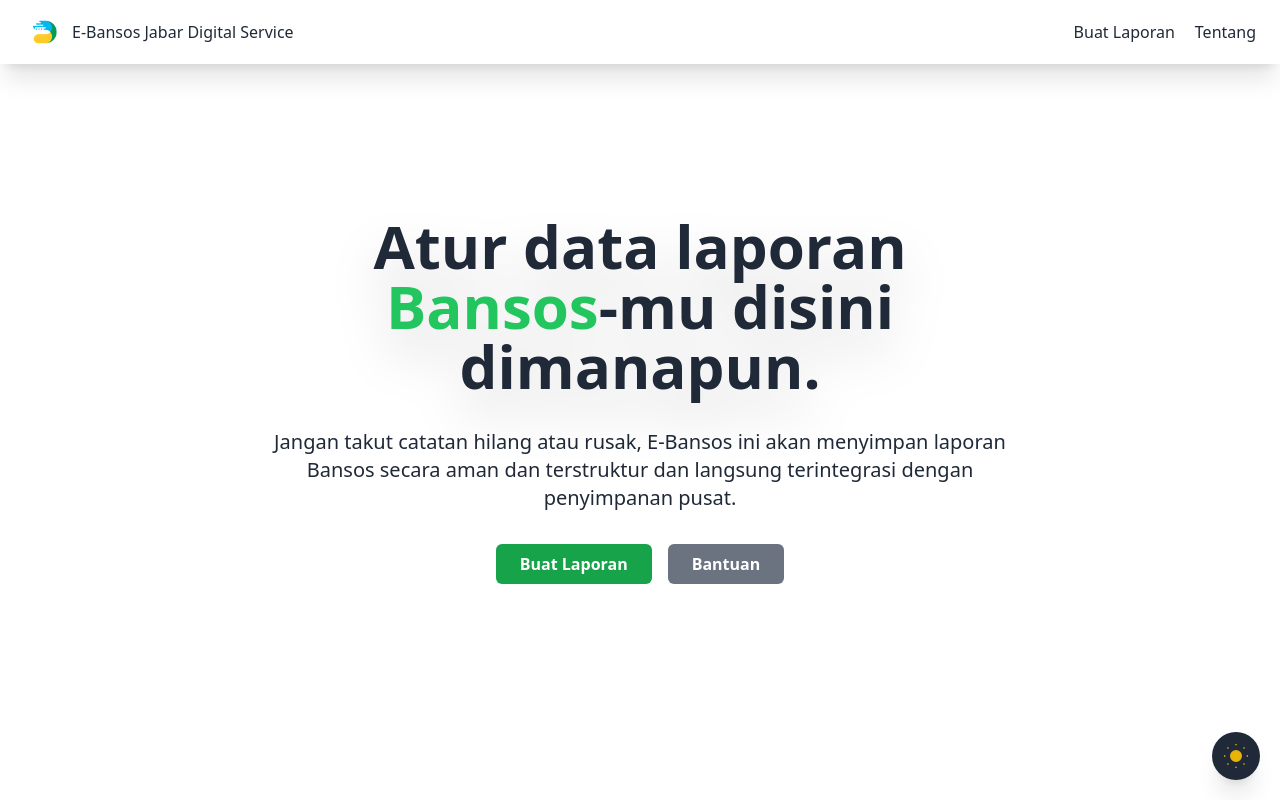
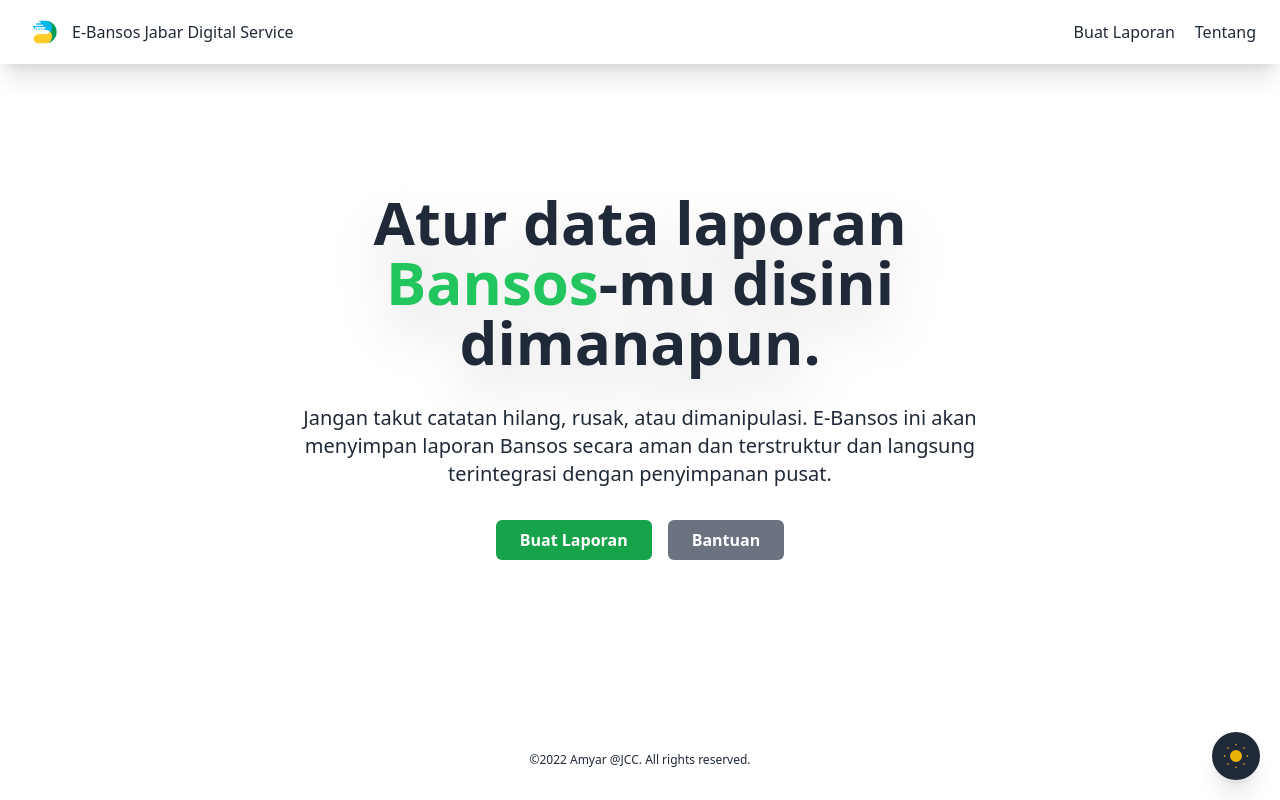
Before and after one commit to amyar32/jds-bansos, a Vue app: page / in a window 1280 px wide. Built offline with nearby package versions, Linux system fonts and the light colour scheme.

Commit message:
feat: add content

```diff
--- a/src/views/Home.vue
+++ b/src/views/Home.vue
@@ -1,14 +1,17 @@
 <template>
+  <div class="flex w-full flex-col h-screen justify-center">
     <div class="w-full h-screen flex flex-col items-center space-y-8 justify-center">
       <div
         class="flex text-center items-center justify-center flex-col space-y-8 w-11/12 sm:w-7/12"
       >
         <h1 class="filter text-5xl sm:text-6xl font-black drop-shadow-2xl">
-        Atur data laporan <span class="text-green-500">Bansos</span>-mu disini dimanapun.
+          Atur data laporan <span class="text-green-500">Bansos</span>-mu disini
+          dimanapun.
         </h1>
         <p class="text-md sm:text-xl font-light">
-        Jangan takut catatan hilang atau rusak, E-Bansos ini akan menyimpan laporan Bansos
-        secara aman dan terstruktur dan langsung terintegrasi dengan penyimpanan pusat.
+          Jangan takut catatan hilang, rusak, atau dimanipulasi. E-Bansos ini akan
+          menyimpan laporan Bansos secara aman dan terstruktur dan langsung terintegrasi
+          dengan penyimpanan pusat.
         </p>
       </div>
 
@@ -29,6 +32,11 @@
         >
       </div>
     </div>
+
+    <div class="flex justify-center w-full">
+      <span class="text-center text-xs pb-8">©2022 Amyar @JCC. All rights reserved.</span>
+    </div>
+  </div>
 </template>
 
 <script>
```
Lines whose indentation alone changed are shown as unchanged.
